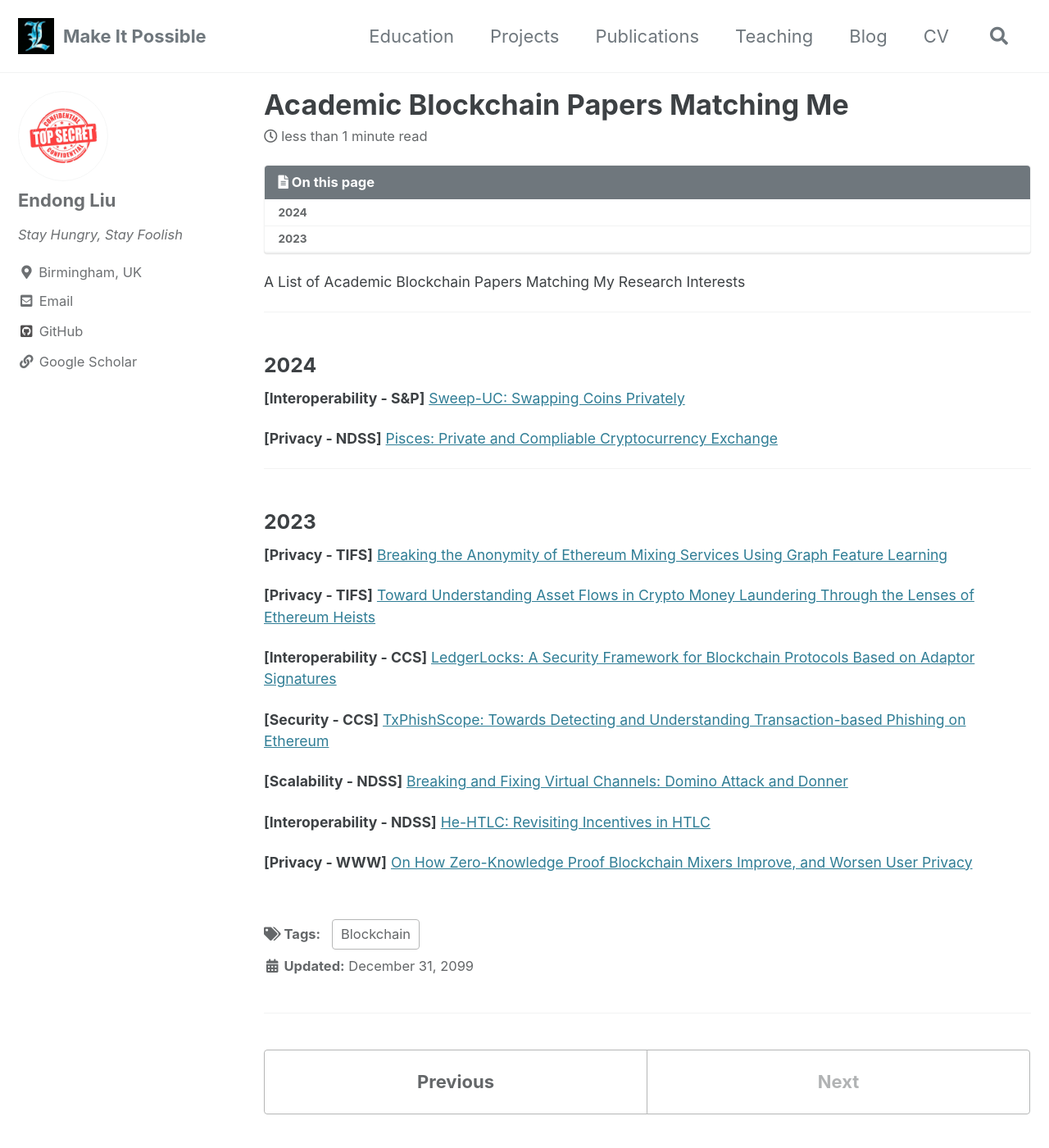
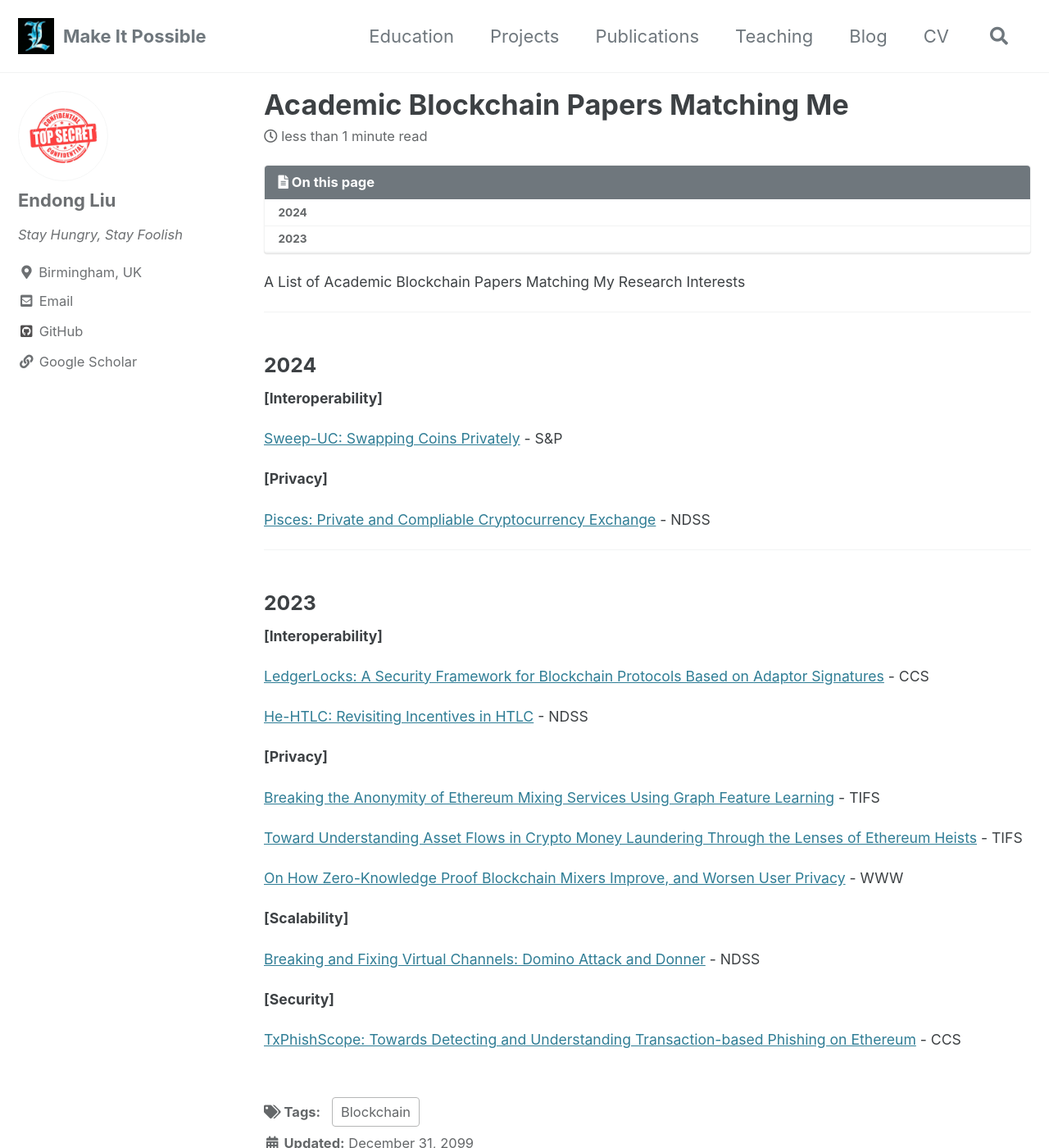
Before and after one commit to ZzPoLariszZ/zzpolariszz.github.io, a Jekyll site: the page built from _posts/2099-12-31-Academic-Blockchain-Papers-Matching-Me.md, in a window 1280 px wide and 1400 px high. Shown: the whole window at 82% size. Built offline with Jekyll 4.4.1, drawn with Linux system fonts in a browser that asks for light colours; cached includes are drawn as plain includes.

Commit message:
Update 2099-12-31-Academic-Blockchain-Papers-Matching-Me.md

```diff
--- a/_posts/2099-12-31-Academic-Blockchain-Papers-Matching-Me.md
+++ b/_posts/2099-12-31-Academic-Blockchain-Papers-Matching-Me.md
@@ -16,24 +16,36 @@ A List of Academic Blockchain Papers Matching My Research Interests
 ---
 ### 2024
 
-**[Interoperability - S&P]** [Sweep-UC: Swapping Coins Privately](https://www.computer.org/csdl/proceedings-article/sp/2024/313000a081/1RjEaPOsrde)
+**[Interoperability]**
 
-**[Privacy - NDSS]** [Pisces: Private and Compliable Cryptocurrency Exchange](https://www.ndss-symposium.org/ndss-paper/pisces-private-and-compliable-cryptocurrency-exchange/)
+[Sweep-UC: Swapping Coins Privately](https://www.computer.org/csdl/proceedings-article/sp/2024/313000a081/1RjEaPOsrde) - S&P
+
+**[Privacy]**
+
+[Pisces: Private and Compliable Cryptocurrency Exchange](https://www.ndss-symposium.org/ndss-paper/pisces-private-and-compliable-cryptocurrency-exchange/) - NDSS
 
 
 ---
 ### 2023
 
-**[Privacy - TIFS]** [Breaking the Anonymity of Ethereum Mixing Services Using Graph Feature Learning](https://ieeexplore.ieee.org/abstract/document/10292691)
+**[Interoperability]**
 
-**[Privacy - TIFS]** [Toward Understanding Asset Flows in Crypto Money Laundering Through the Lenses of Ethereum Heists](https://ieeexplore.ieee.org/document/10371347)
+[LedgerLocks: A Security Framework for Blockchain Protocols Based on Adaptor Signatures](https://dl.acm.org/doi/10.1145/3576915.3623149) - CCS
 
-**[Interoperability - CCS]** [LedgerLocks: A Security Framework for Blockchain Protocols Based on Adaptor Signatures](https://dl.acm.org/doi/10.1145/3576915.3623149)
+[He-HTLC: Revisiting Incentives in HTLC](https://www.ndss-symposium.org/ndss-paper/he-htlc-revisiting-incentives-in-htlc/) - NDSS
 
-**[Security - CCS]** [TxPhishScope: Towards Detecting and Understanding Transaction-based Phishing on Ethereum](https://dl.acm.org/doi/10.1145/3576915.3623210)
+**[Privacy]**
 
-**[Scalability - NDSS]** [Breaking and Fixing Virtual Channels: Domino Attack and Donner](https://www.ndss-symposium.org/ndss-paper/breaking-and-fixing-virtual-channels-domino-attack-and-donner/)
+[Breaking the Anonymity of Ethereum Mixing Services Using Graph Feature Learning](https://ieeexplore.ieee.org/abstract/document/10292691) - TIFS
 
-**[Interoperability - NDSS]** [He-HTLC: Revisiting Incentives in HTLC](https://www.ndss-symposium.org/ndss-paper/he-htlc-revisiting-incentives-in-htlc/)
+[Toward Understanding Asset Flows in Crypto Money Laundering Through the Lenses of Ethereum Heists](https://ieeexplore.ieee.org/document/10371347) - TIFS
 
-**[Privacy - WWW]** [On How Zero-Knowledge Proof Blockchain Mixers Improve, and Worsen User Privacy](https://dl.acm.org/doi/10.1145/3543507.3583217)
+[On How Zero-Knowledge Proof Blockchain Mixers Improve, and Worsen User Privacy](https://dl.acm.org/doi/10.1145/3543507.3583217) - WWW
+
+**[Scalability]**
+
+[Breaking and Fixing Virtual Channels: Domino Attack and Donner](https://www.ndss-symposium.org/ndss-paper/breaking-and-fixing-virtual-channels-domino-attack-and-donner/) - NDSS
+
+**[Security]**
+
+[TxPhishScope: Towards Detecting and Understanding Transaction-based Phishing on Ethereum](https://dl.acm.org/doi/10.1145/3576915.3623210) - CCS
```
